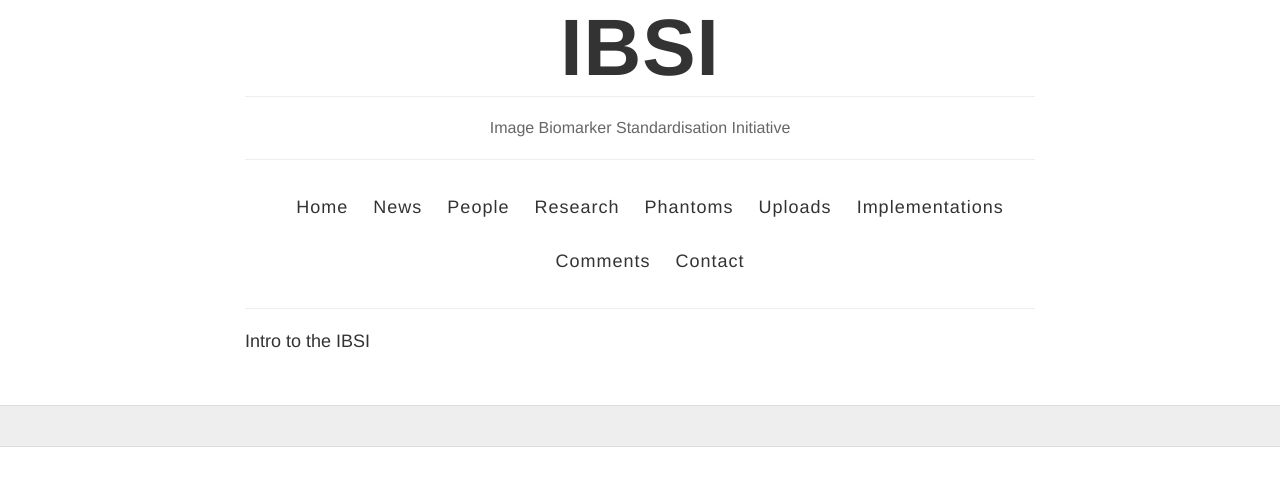
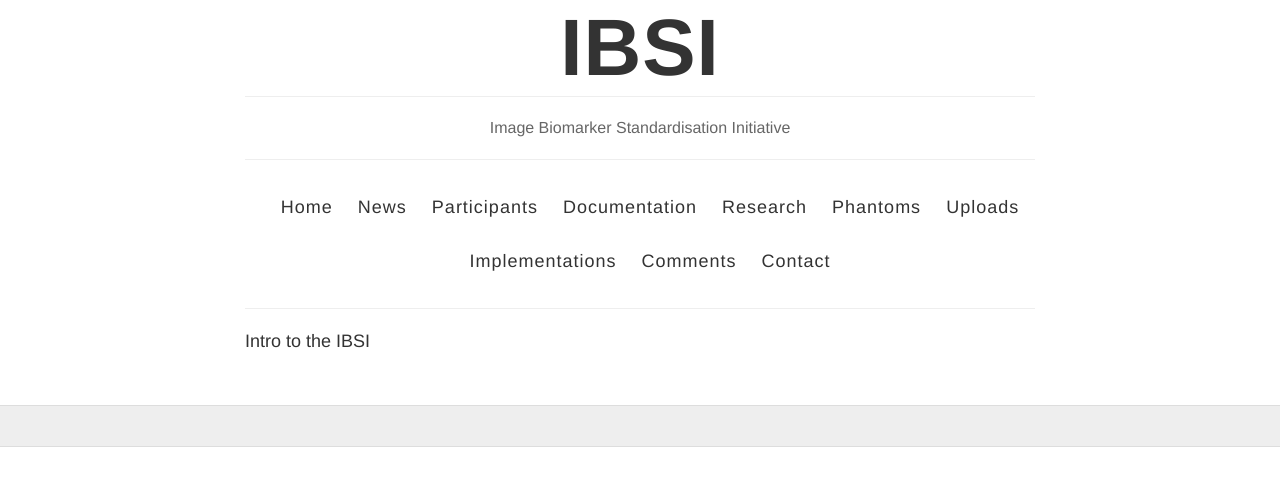
Before and after one commit to rkpandya/IBSI-test, a Jekyll site: the page built from index.html, in a window 1280 px wide. Shown: the top 486 px of the page. Built offline with Jekyll 4.4.1, drawn with Linux system fonts in a browser that asks for light colours.

Commit message:
Update default.html

```diff
--- a/_layouts/default.html
+++ b/_layouts/default.html
@@ -31,7 +31,8 @@
           <nav>
             <a href="{{ site.baseurl }}/">Home</a>
             <a href="{{ site.baseurl }}/news">News</a>
-            <a href="{{ site.baseurl }}/people">People</a>
+            <a href="{{ site.baseurl }}/participanrs">Participants</a>
+	    <a href="{{ site.baseurl }}/documentation">Documentation</a>
 	    <a href="{{ site.baseurl }}/research">Research</a>
             <a href="{{ site.baseurl }}/phantoms">Phantoms</a>
             <a href="{{ site.baseurl }}/uploads">Uploads</a>
```
